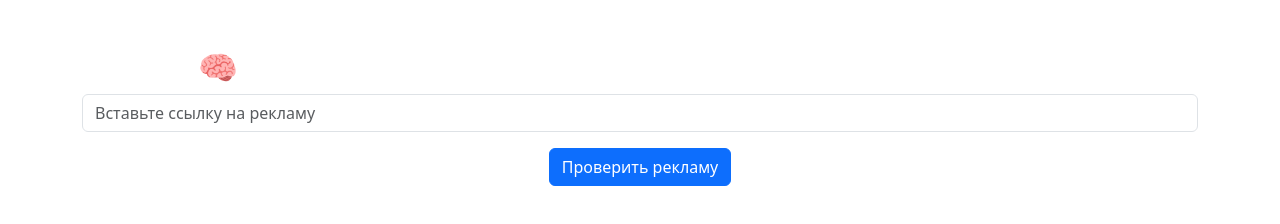
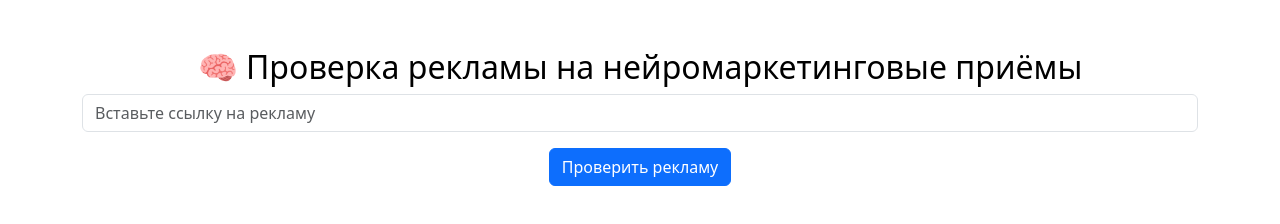
Before and after one commit to TrololoBox/neuro-ad-checker, a plain HTML site: page index.html in a window 1280 px wide. Drawn offline with nearby package versions, Linux system fonts and the light colour scheme.

Commit message:
Update index.html

```diff
--- a/index.html
+++ b/index.html
@@ -13,6 +13,9 @@
     .tooltip-inner {
       max-width: 250px;
       text-align: left;
+    }
+    h2{
+      color: black;
     }
   </style>
 </head>
```
